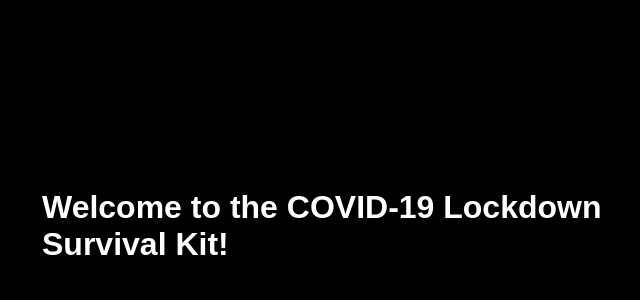
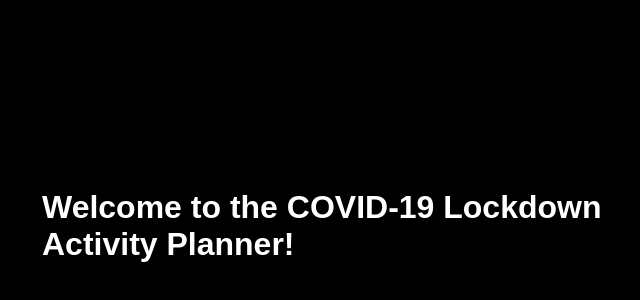
Before and after one commit to AK-1991/lockdown_survival_kit, a plain HTML site: page index.html in a window 1280 px wide. Shown: the part 174-474 px from the top of the page, without its empty margins (278-918 px from the left). Drawn offline with Linux system fonts and the light colour scheme.

Commit message:
Changed 'Survival Kit' to 'Activity Planner'

```diff
--- a/index.html
+++ b/index.html
@@ -3,13 +3,13 @@
 <head>
     <meta charset="UTF-8">
     <meta name="viewport" content="width=device-width, initial-scale=1.0">
-    <title>Lockdown Survival Kit</title>
+    <title>Lockdown Activity Planner</title>
 
     <link rel="stylesheet" href="styles/main.css">
 </head>
 <body>
     <div class="welcome">
-        <h1 class="title">Welcome to the COVID-19 Lockdown Survival Kit!</h1>
+        <h1 class="title">Welcome to the COVID-19 Lockdown Activity Planner!</h1>
     </div>
 </body>
 </html>
```
